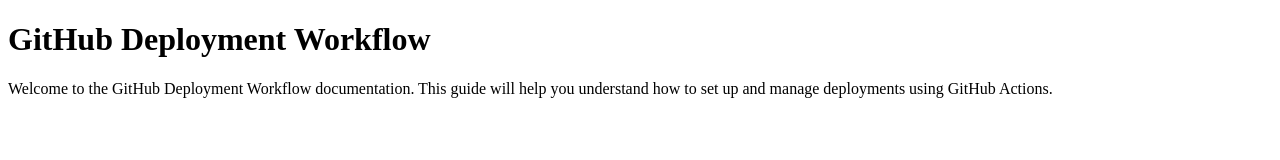
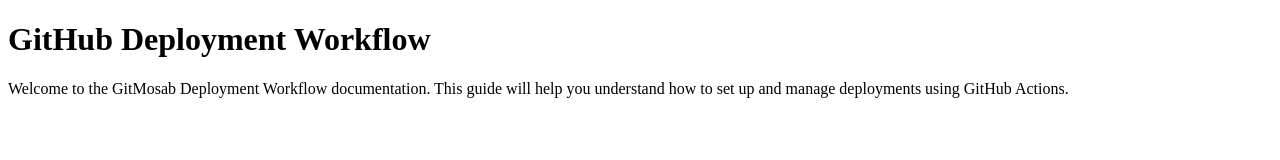
Before and after one commit to MosabAwadAhmedAlhadi/gh-deployment-workflow, a plain HTML site: page index.html in a window 1280 px wide. Drawn offline with Linux system fonts and the light colour scheme.

Commit message:
[TEST] test after changing page settings

```diff
--- a/index.html
+++ b/index.html
@@ -8,7 +8,7 @@
 <body>
     <header>
         <h1>GitHub Deployment Workflow</h1>
-        <p>Welcome to the GitHub Deployment Workflow documentation. This guide will help you understand how to set up and manage deployments using GitHub Actions.</p>
+        <p>Welcome to the GitMosab Deployment Workflow documentation. This guide will help you understand how to set up and manage deployments using GitHub Actions.</p>
     </header>
 </body>
 </html>
```
